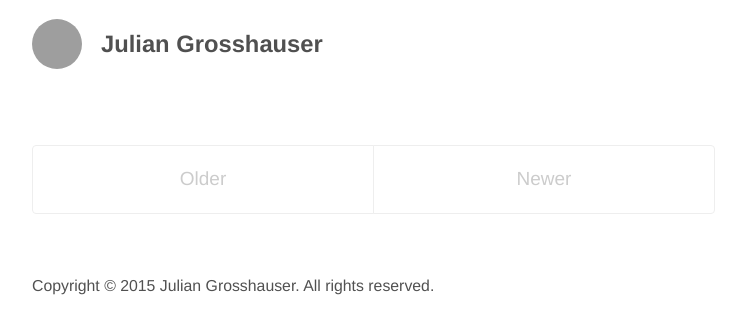
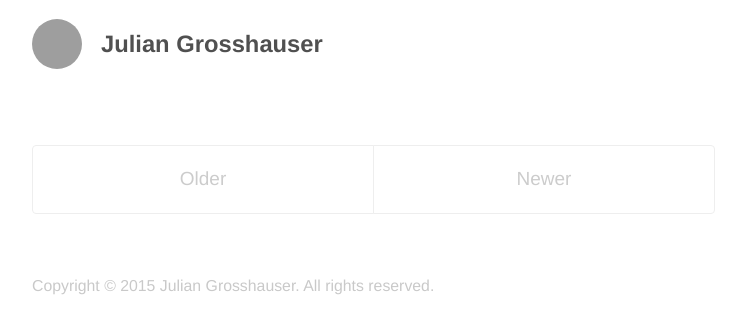
Before and after one commit to juliangrosshauser/Blog, a Jekyll site: the page built from index.html, in a window 1280 px wide. Shown: the top 334 px of the page, without its empty margins (266-1012 px from the left). Built offline with Jekyll 4.4.1, drawn with Linux system fonts in a browser that asks for light colours; the list of posts is cut into pages by our own code; grey boxes are pictures that could not be loaded.

Commit message:
Change color of footer

```diff
--- a/public/css/custom.css
+++ b/public/css/custom.css
@@ -79,4 +79,5 @@ article.post > .post-date {
 
 footer {
   margin-bottom: 2rem;
+  color: #c9c9c9;
 }
```
